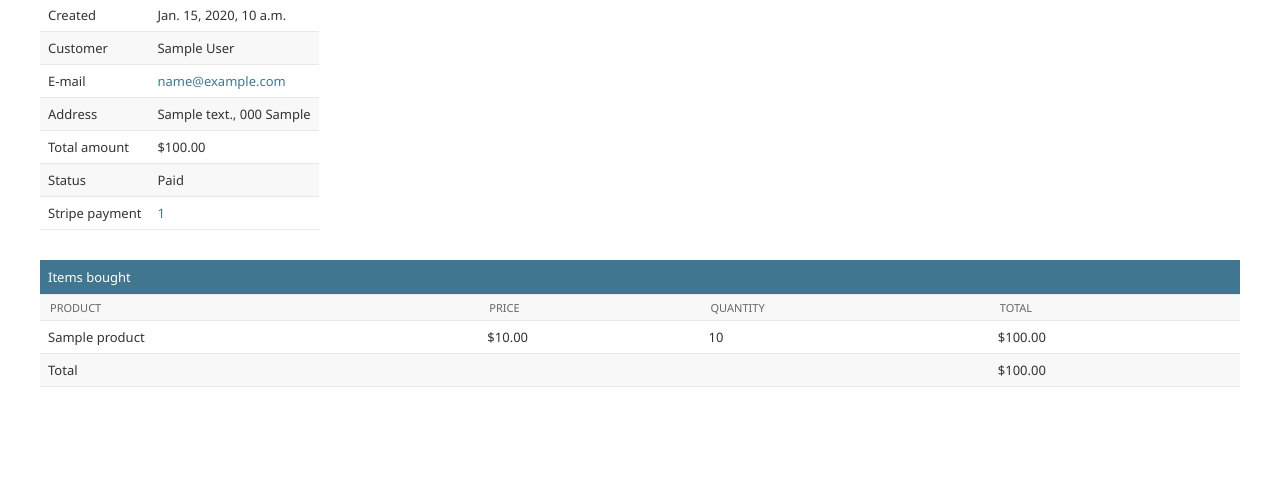
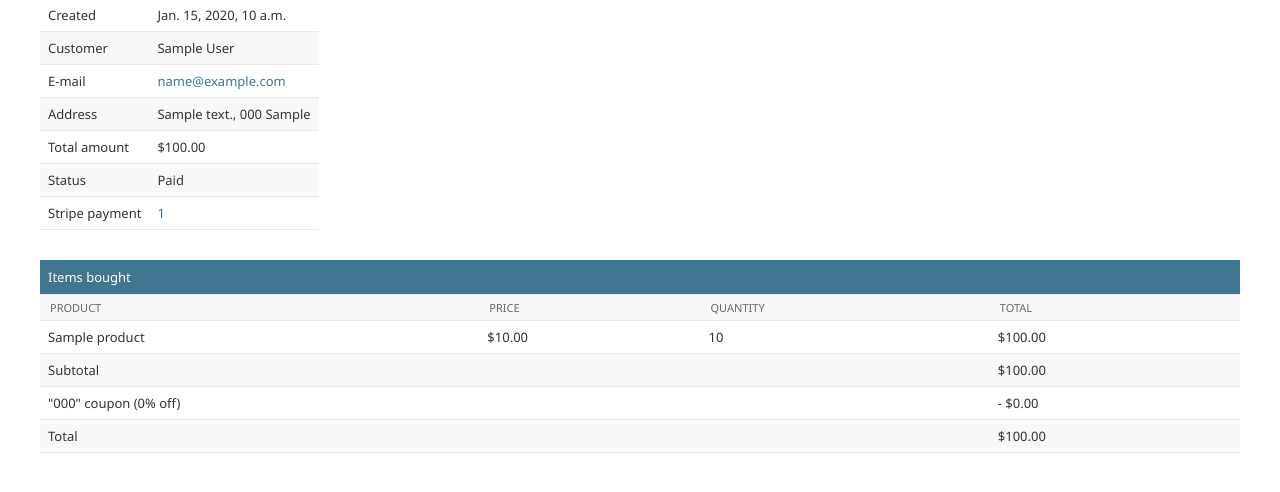
Before and after one commit to AminAgrebi-lab/myshop-django, a Django app: page /orders/admin/order/1/ in a window 1280 px wide. Shown: the part 160-652 px from the top of the page. Run offline with Django 5.2, Linux system fonts and the light colour scheme; a user stored in the database is signed in; tables that the repository leaves empty hold one stand-in row (values such as "Sample post"); parts of the project's set-up code (start-up, migrations or seed data) failed here and were passed over.

Commit message:
feat: Stripe Checkout applies coupons end-to-end - webhook 200, paid orders, discounted PDF invoices

```diff
--- a/orders/templates/admin/orders/order/detail.html
+++ b/orders/templates/admin/orders/order/detail.html
@@ -82,6 +82,23 @@
           <td class="num">${{ item.get_cost }}</td>
         </tr>
       {% endfor %}
+            {% if order.coupon %}
+        <tr class="subtotal">
+          <td colspan="3">Subtotal</td>
+          <td class="num">
+            ${{ order.get_total_cost_before_discount|floatformat:2 }}
+          </td>
+        </tr>
+        <tr>
+          <td colspan="3">
+            "{{ order.coupon.code }}" coupon
+            ({{ order.discount }}% off)
+          </td>
+          <td class="num neg">
+            - ${{ order.get_discount|floatformat:2 }}
+          </td>
+        </tr>
+      {% endif %}
       <tr class="total">
         <td colspan="3">Total</td>
         <td class="num">${{ order.get_total_cost }}</td>
```
Also changed, not shown: orders/templates/orders/order/pdf.html (+18 -1 lines), payment/views.py (+10 -0 lines).
